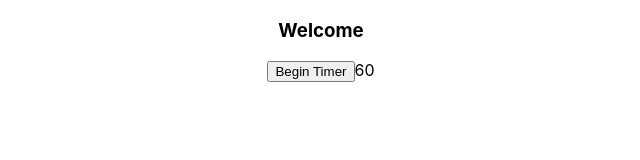
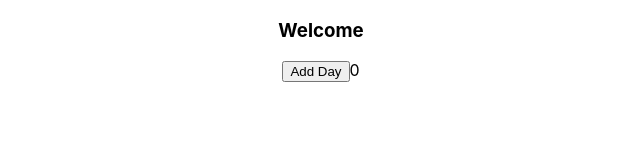
Before and after one commit to JoshGrant02/WWTimer, a React (Create React App) app: page / in a window 1280 px wide. Shown: the top 160 px of the page, without its empty margins (319-959 px from the left). Built offline with nearby package versions, Linux system fonts and the light colour scheme.

Commit message:
this is the day tracker

```diff
--- a/src/App.js
+++ b/src/App.js
@@ -2,14 +2,18 @@ import './App.css';
 import React from 'react';
 
 function App() {
-  const [currentTimerValue, setCurrentTimerValue] = React.useState(60);
-  const [discussionTimer, setDiscussiontimer] = React.useState();
+  const [currentDay, setCurrentDay] = React.useState(0);
+
+  const addDay = () => {
+    console.log("test");
+    setCurrentDay(currentDay + 1);
+  }
 
   return (
     <div className="App">
       <h3>Welcome</h3>
-      <button>Begin Timer</button>
-      <label>{currentTimerValue}</label>
+      <button onClick={addDay}>Add Day</button>
+      <label>{currentDay}</label>
     </div>
   );
 }
```
